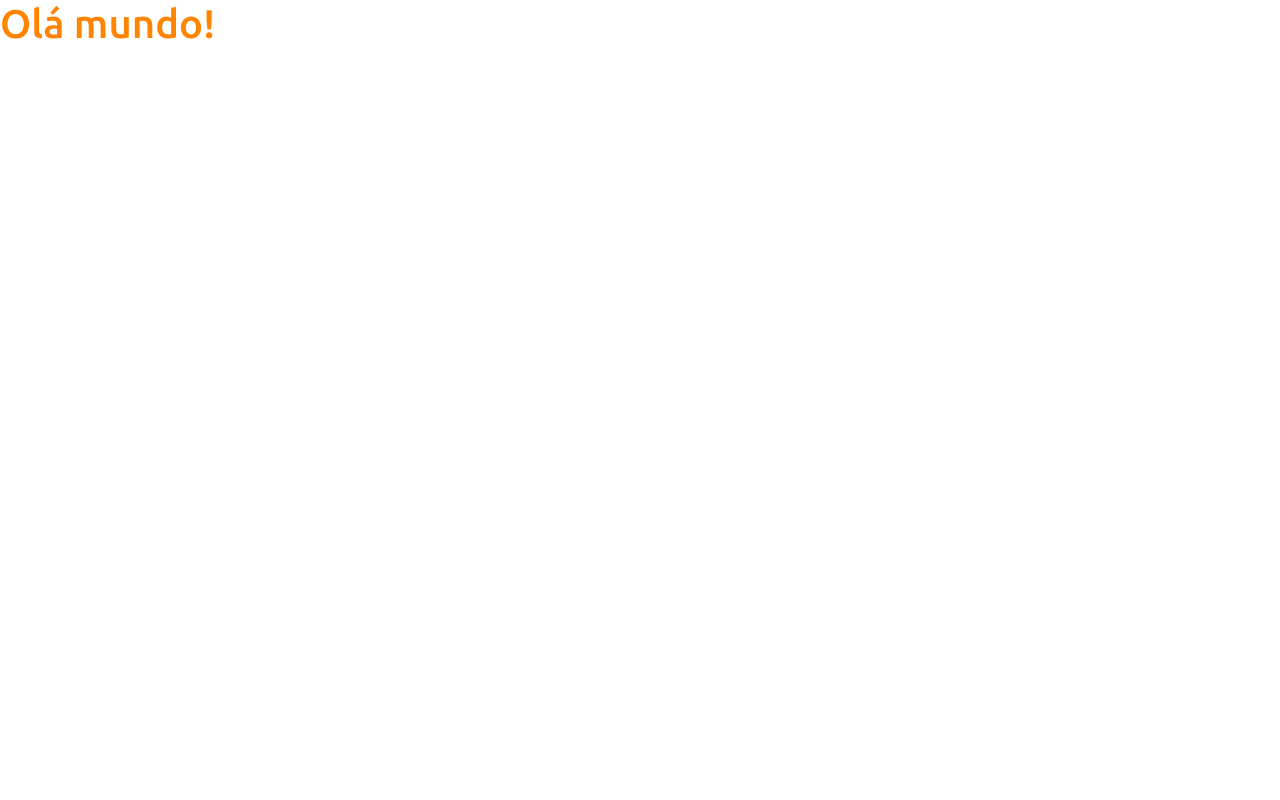
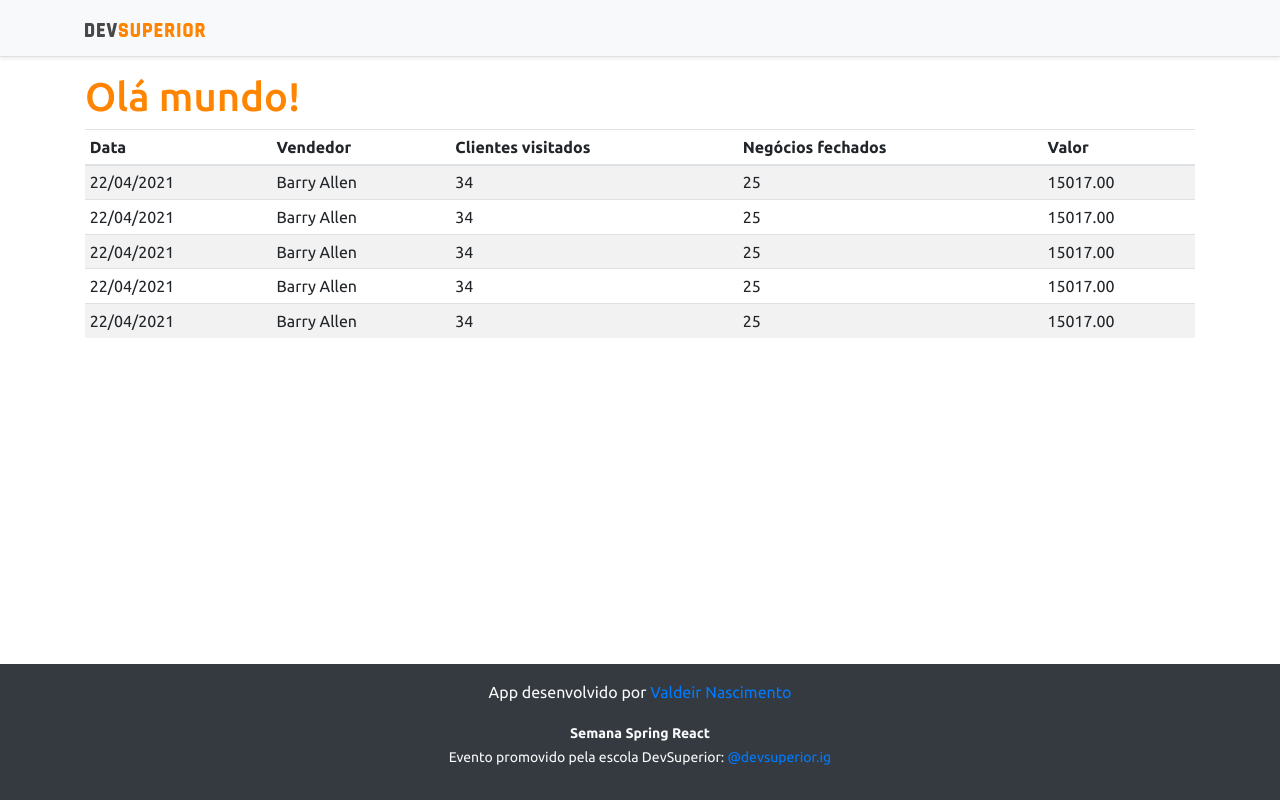
Before and after one commit to Valdeir-Nascimento/projeto-sds3, a React (Create React App) app in the folder frontend/: page / in a window 1280 px wide. Built offline with nearby package versions, Linux system fonts and the light colour scheme.

Commit message:
Basic static components

```diff
--- a/frontend/src/App.tsx
+++ b/frontend/src/App.tsx
@@ -1,11 +1,18 @@
+import DataTable from 'components/DataTable';
+import Footer from 'components/Footer';
+import NavBar from 'components/NavBar';
 import React from 'react';
-
 
 function App() {
   return (
-    <div>
-       <h1 className="text-primary">Olá mundo!</h1>
-    </div>
+    <>
+      <NavBar />
+      <div className="container">
+        <h1 className="text-primary">Olá mundo!</h1>
+        <DataTable />
+      </div>
+      <Footer />
+    </>
   );
 }
 
--- /dev/null
+++ b/frontend/src/components/DataTable/index.tsx
@@ -0,0 +1,57 @@
+
+const DataTable = () => {
+    return (
+        <div className="table-responsive">
+            <table className="table table-striped table-sm">
+                <thead>
+                    <tr>
+                        <th>Data</th>
+                        <th>Vendedor</th>
+                        <th>Clientes visitados</th>
+                        <th>Negócios fechados</th>
+                        <th>Valor</th>
+                    </tr>
+                </thead>
+                <tbody>
+                    <tr>
+                        <td>22/04/2021</td>
+                        <td>Barry Allen</td>
+                        <td>34</td>
+                        <td>25</td>
+                        <td>15017.00</td>
+                    </tr>
+                    <tr>
+                        <td>22/04/2021</td>
+                        <td>Barry Allen</td>
+                        <td>34</td>
+                        <td>25</td>
+                        <td>15017.00</td>
+                    </tr>
+                    <tr>
+                        <td>22/04/2021</td>
+                        <td>Barry Allen</td>
+                        <td>34</td>
+                        <td>25</td>
+                        <td>15017.00</td>
+                    </tr>
+                    <tr>
+                        <td>22/04/2021</td>
+                        <td>Barry Allen</td>
+                        <td>34</td>
+                        <td>25</td>
+                        <td>15017.00</td>
+                    </tr>
+                    <tr>
+                        <td>22/04/2021</td>
+                        <td>Barry Allen</td>
+                        <td>34</td>
+                        <td>25</td>
+                        <td>15017.00</td>
+                    </tr>
+                </tbody>
+            </table>
+        </div>
+    );
+}
+
+export default DataTable;
--- /dev/null
+++ b/frontend/src/components/Footer/index.tsx
@@ -0,0 +1,14 @@
+
+const Footer = () => {
+    return (
+        <footer className="footer mt-auto py-3 bg-dark">
+            <div className="container">
+                <p className="text-light">App desenvolvido por <a href="https://github.com/valdeir-nascimento" target="_blank" rel="noreferrer">Valdeir Nascimento</a></p>
+                <p className="text-light"><small><strong>Semana Spring React</strong><br />
+            Evento promovido pela escola DevSuperior: <a href="https://instagram.com/devsuperior.ig" target="_blank" rel="noreferrer">@devsuperior.ig</a></small></p>
+            </div>
+        </footer>
+    );
+}
+
+export default Footer;
--- /dev/null
+++ b/frontend/src/components/NavBar/index.tsx
@@ -0,0 +1,16 @@
+import React from 'react';
+import ImgDsDark from 'assets/img/ds-dark.svg';
+
+const NavBar = () => {
+    return (
+        <div className="d-flex flex-column flex-md-row align-items-center p-3 px-md-4 mb-3 bg-light border-bottom shadow-sm">
+            <div className="container">
+                <nav className="my-2 my-md-0 mr-md-3">
+                    <img src={ImgDsDark} alt="DevSuperior" width="120" />
+                </nav>
+            </div>
+        </div>
+    );
+}
+
+export default NavBar;
```
Also changed, not shown: frontend/src/assets/img/ds-dark.svg (added).
